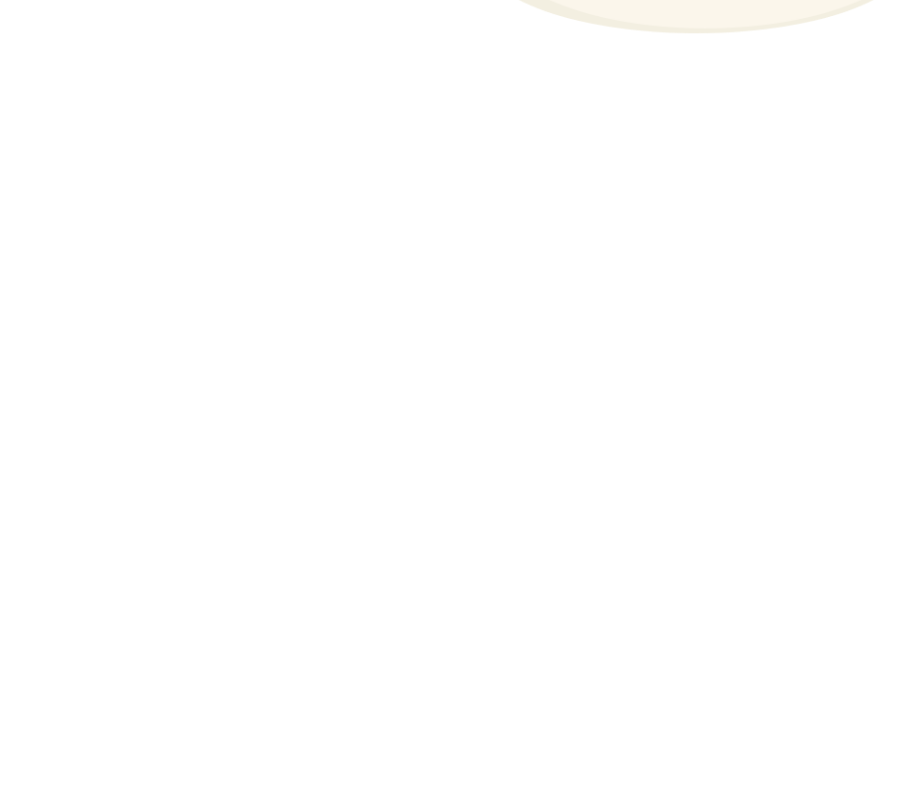
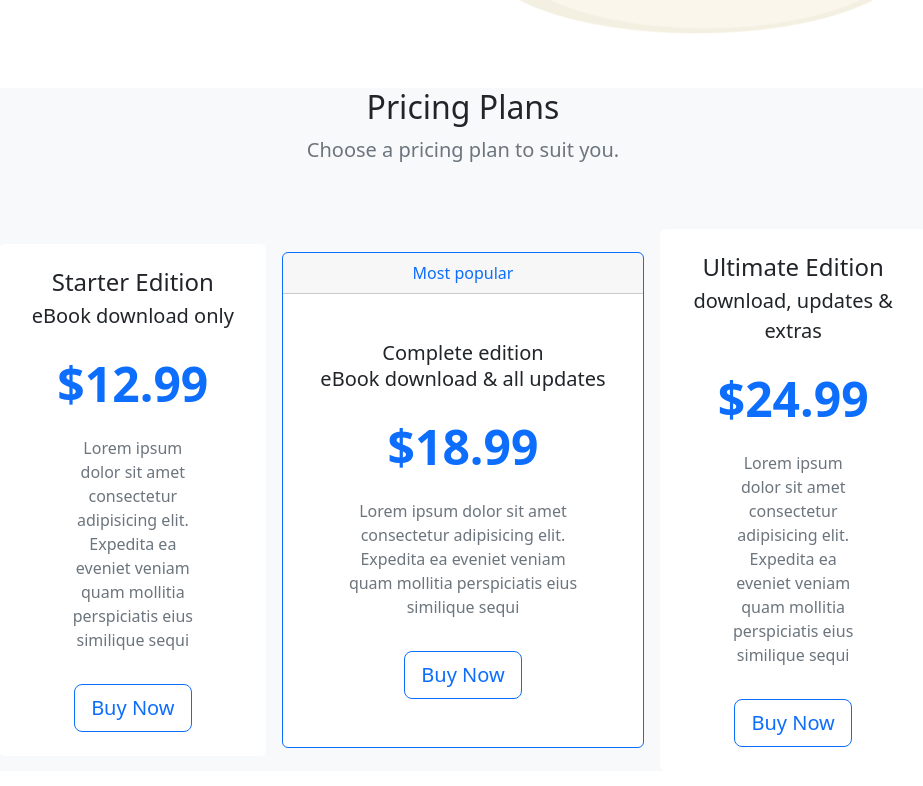
Before and after one commit to optimalMachine/landingPage, a website: page index.html in a window 1280 px wide. Shown: the part 518-1304 px from the top of the page, without its empty margins (177-1100 px from the left). Before the commit the page ends 800 px from the top, so only its background shows below. Drawn offline with nearby package versions, Linux system fonts and the light colour scheme.

Commit message:
Update index.html
creates cards

```diff
--- a/index.html
+++ b/index.html
@@ -60,6 +60,53 @@
                 </div>
             </div>
         </section>
+
+        <section id="pricing" class="bg-light mt-5">
+            <div class="container-lg">
+                <div class="text-center">
+                    <h2>Pricing Plans</h2>
+                    <p class="lead text-muted">Choose a pricing plan to suit you.</p>
+                </div>
+                <div class="row my-5 align-items-center justify-content-center g-3">
+                    <div class="col-8 col-lg-4 col-xl-3">
+                        <div class="card border-0">
+                            <div class="card-body text-center py-4">
+                                <h4 class="card-title">Starter Edition</h4>
+                                <p class="lead card-subtitle">eBook download only</p>
+                                <p class="display-5 my-4 text-primary fw-bold">$12.99</p>
+                                <p class="card-text mx-5 text-muted d-none d-lg-block">Lorem ipsum dolor sit amet consectetur adipisicing elit. Expedita ea eveniet veniam quam mollitia perspiciatis eius similique sequi</p>
+                                <a href="#" class="btn btn-outline-primary btn-lg mt-3">Buy Now</a>
+                            </div>
+                        </div>
+                    </div>
+                    <div class="col-9 col-lg-4">
+                        <div class="card border-primary border-2">
+                            <div class="card-header text-center text-primary">Most popular</div>
+                            <div class="card-body text-center py-5">
+                                <p class="lead card-subtitle">Complete edition</p>
+                                <p class="lead card-subtitle">eBook download & all updates</p>
+                                <p class="display-5 my-4 text-primary fw-bold">$18.99</p>
+                                <p class="card-text mx-5 text-muted d-none d-lg-block">Lorem ipsum dolor sit amet consectetur adipisicing elit. Expedita ea eveniet veniam quam mollitia perspiciatis eius similique sequi</p>
+                                <a href="#" class="btn btn-outline-primary btn-lg mt-3">Buy Now</a>
+                            </div>
+                        </div>
+                    </div>
+                    <div class="col-8 col-lg-4 col-xl-3">
+                        <div class="card border-0">
+                            <div class="card-body text-center py-4">
+                                <h4 class="card-title">Ultimate Edition</h4>
+                                <p class="lead card-subtitle">download, updates & extras</p>
+                                <p class="display-5 my-4 text-primary fw-bold">$24.99</p>
+                                <p class="card-text mx-5 text-muted d-none d-lg-block">Lorem ipsum dolor sit amet consectetur adipisicing elit. Expedita ea eveniet veniam quam mollitia perspiciatis eius similique sequi</p>
+                                <a href="#" class="btn btn-outline-primary btn-lg mt-3">Buy Now</a>
+                            </div>
+                        </div>
+                    </div>
+                </div>
+
+            </div>
+        </section>
+
         <script src="https://cdn.jsdelivr.net/npm/bootstrap@5.2.0-beta1/dist/js/bootstrap.bundle.min.js" integrity="sha384-pprn3073KE6tl6bjs2QrFaJGz5/SUsLqktiwsUTF55Jfv3qYSDhgCecCxMW52nD2" crossorigin="anonymous"></script>
     </body>
 </html>
```
